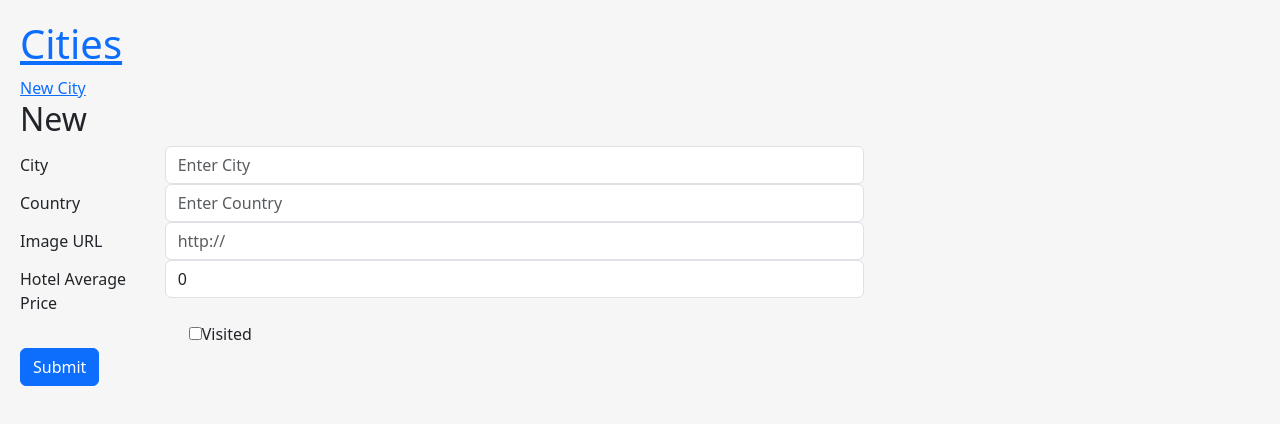
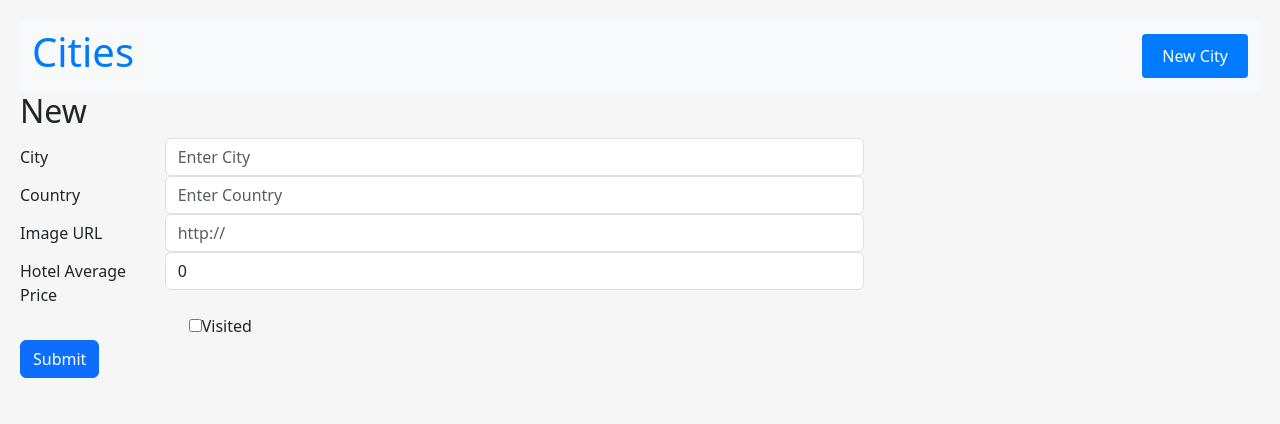
Before and after one commit to sabrimohiuddin/cities-frontend, a React (Create React App) app: page /cities/new in a window 1280 px wide. Shown: the top 424 px of the page. Built offline with nearby package versions, Linux system fonts and the light colour scheme.

Commit message:
I'm done

```diff
--- a/src/Components/Cities.js
+++ b/src/Components/Cities.js
@@ -6,17 +6,25 @@ const API = process.env.REACT_APP_API_URL;
 
 function Cities() {
   const [cities, setCities] = useState([]);
+  const [averageHotelPrice, setAverageHotelPrice] = useState(0);
+
 
   useEffect(() => {
     axios
       .get(`${API}/cities`)
-      .then((response) => setCities(response.data))
+      .then((response) => {setCities(response.data);
+      const sum = response.data.reduce((accumulator, city) =>{
+        return accumulator + city.ticket_price;
+      },0)
+      const average = sum / response.data.length
+      setAverageHotelPrice(average)})
       .catch((error) => console.warn("Error fetching cities:", error));
   }, []);
 
   return (
     <div className="Cities">
-      <h1>{cities.length}</h1>
+      <h1>Total Cities: {cities.length}</h1>
+      <h2>Average Hotel Price: ${averageHotelPrice.toFixed(2)}</h2>
       <tbody className="grid-container">
         {cities.map((city) => {
           return <City key={city.id} city={city} />;
--- a/src/Components/CityEditForm.js
+++ b/src/Components/CityEditForm.js
@@ -122,7 +122,7 @@ function CityEditForm() {
   <div className="button-container">
       <button type="submit" className="btn btn-primary">Submit</button>
 
-      <Link to={`/cities`} >
+      <Link to={`/cities/${id}`} >
             <button className="btn btn-outline-secondary">Nevermind!</button>
       </Link>
   </div>
--- a/src/Components/NavBar.js
+++ b/src/Components/NavBar.js
@@ -2,15 +2,21 @@ import { Link } from "react-router-dom";
 
 export default function NavBar() {
   return (
-
     <div>
-      <nav>
-        <h1>
-          <Link to="/cities">Cities</Link>
-        </h1>
-          <Link to="/cities/new">New City</Link>
+      <nav className="navbar bg-light">
+        <div className="container-fluid">
+          <h1>
+            <Link to="/cities" className="navbar-link">
+              Cities
+            </Link>
+          </h1>
+          <div>
+            <Link to="/cities/new" className="navbar-button">
+              New City
+            </Link>
+          </div>
+        </div>
       </nav>
     </div>
-
   );
 }
--- a/src/Pages/Edit.js
+++ b/src/Pages/Edit.js
@@ -3,7 +3,7 @@ import CityEditForm from "../Components/CityEditForm";
 function Edit() {
   return (
     <div className="New Edit">
-      <h2>Edit</h2>
+      <h2>Edit the City Info</h2>
       <CityEditForm />
     </div>
   );
--- a/src/Pages/Index.js
+++ b/src/Pages/Index.js
@@ -3,7 +3,7 @@ import Cities from "../Components/Cities";
 function Index() {
   return (
     <div className="Index">
-      <h2>Index</h2>
+      {/* <h2>Index</h2> */}
       <Cities />
     </div>
   );
--- a/src/Pages/Show.js
+++ b/src/Pages/Show.js
@@ -3,7 +3,7 @@ import CityDetails from "../Components/CityDetails";
 function Show() {
   return (
     <div className="Show">
-      <h2>Show</h2>
+      {/* <h2>Show</h2> */}
       <CityDetails />
     </div>
   );
--- a/src/index.css
+++ b/src/index.css
@@ -121,3 +121,39 @@ article {
   display: flex;
   justify-content: center;
 }
+
+
+
+/* NavBar.css */
+
+/* Style for the logo */
+/* .navbar-logo {
+  color: #333;
+  text-decoration: none;
+  font-size: 24px;
+} */
+
+.navbar-link {
+  color: #007bff;
+  text-decoration: none;
+
+}
+
+.navbar-link:hover {
+  color: #0056b3;
+}
+
+/* Style for the button */
+.navbar-button {
+  display: inline-block;
+  padding: 10px 20px;
+  background-color: #007bff;
+  color: white;
+  border-radius: 4px;
+  text-decoration: none;
+  cursor: pointer;
+}
+
+.navbar-button:hover {
+  background-color: #0056b3;
+}
```
